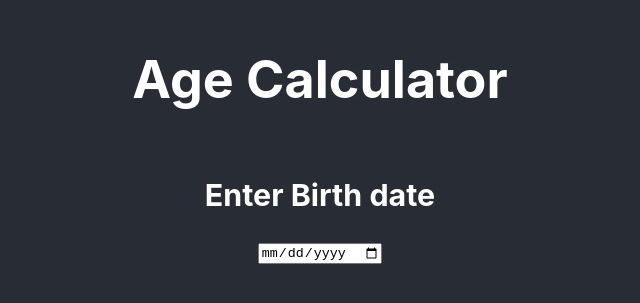
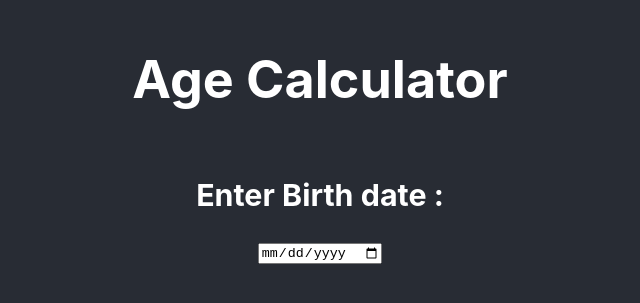
Before and after one commit to santyking/React, a React (Create React App) app in the folder calculator/: page / in a window 1280 px wide. Shown: the part 261-564 px from the top of the page, without its empty margins (320-960 px from the left). Built offline with nearby package versions, Linux system fonts and the light colour scheme.

Commit message:
final changes

```diff
--- a/calculator/src/App.js
+++ b/calculator/src/App.js
@@ -53,7 +53,7 @@ function App() {
           Age Calculator
         </h1>
         <>
-          <label htmlFor="birthdate"><h3>Enter Birth date</h3></label>
+          <label htmlFor="birthdate"><h3>Enter Birth date :</h3></label>
           <input id="birthdate" type="date" onChange={calculateDate} />
         </>
         {
@@ -62,7 +62,7 @@ function App() {
             <h4>Age is {datum.years} Years {datum.months} Months {datum.days} Days</h4>
             : displayDate === 1 ?
             <h4>You are born today!</h4>
-            : <h4>Born in the future</h4>
+            : <h4>Birth date is greater than Today</h4>
           )
         }
       </header>
```
